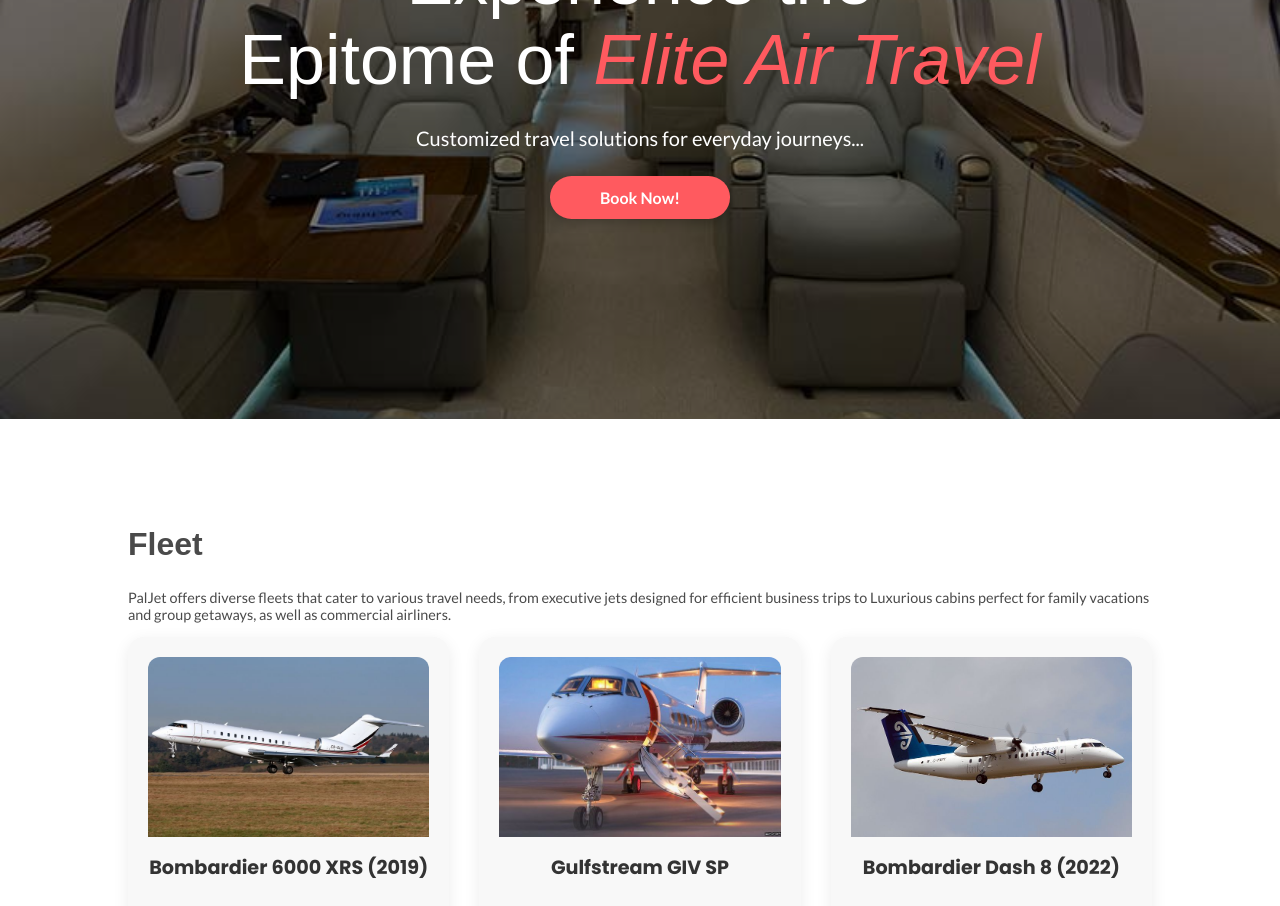
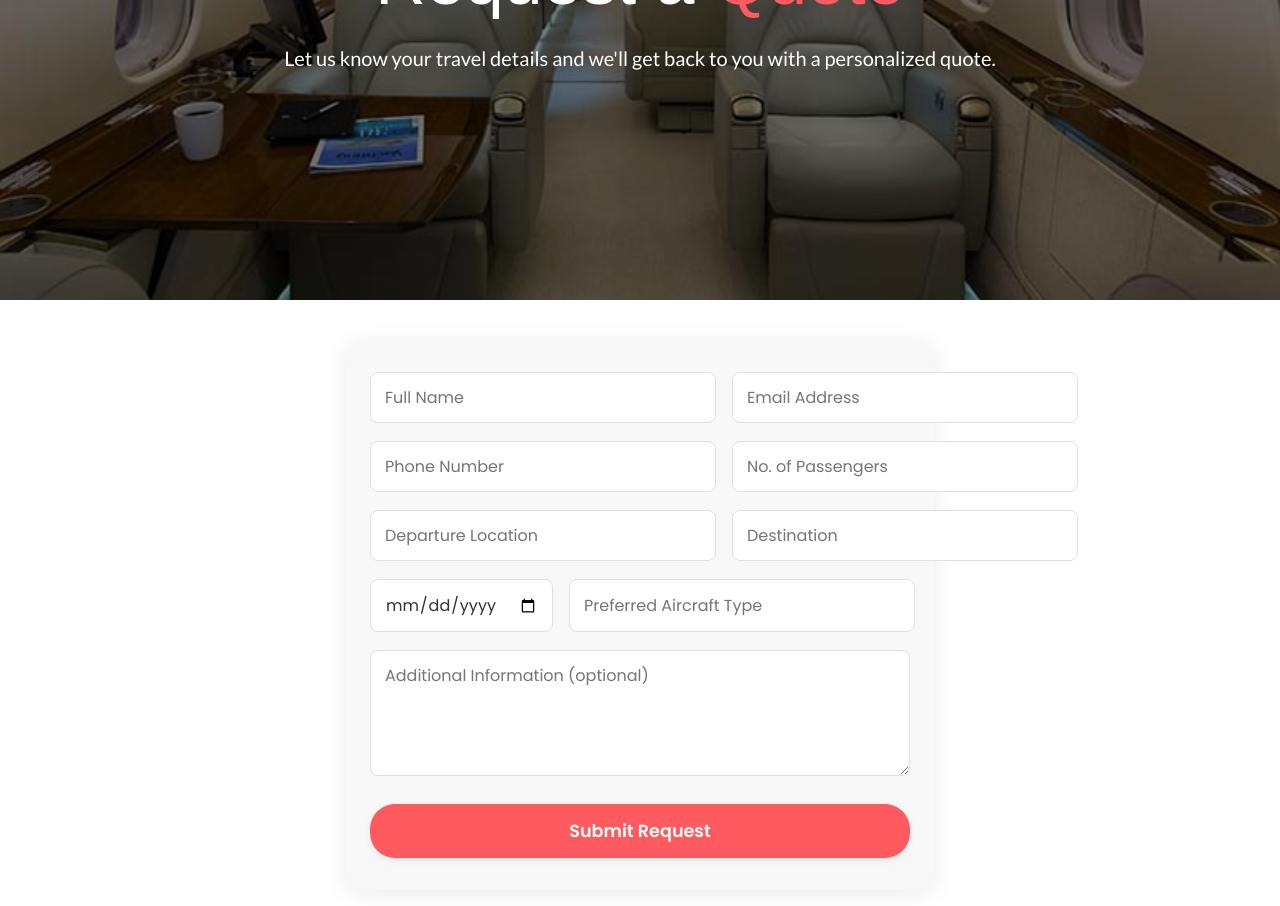
Before and after one commit to Dahmii/pal-aviation, a React (Vite) app: page /request-quote in a window 1280 px wide. Shown: the part 260-1166 px from the top of the page. Built offline with nearby package versions, Linux system fonts and the light colour scheme; a web font is replaced by a local one.

Commit message:
quote and about page added

```diff
--- a/package.json
+++ b/package.json
@@ -13,7 +13,7 @@
     "react": "^19.0.0",
     "react-dom": "^19.0.0",
     "react-icons": "^5.4.0",
-    "react-router-dom": "^7.1.5"
+    "react-router-dom": "^7.7.1"
   },
   "devDependencies": {
     "@eslint/js": "^9.19.0",
--- a/src/App.jsx
+++ b/src/App.jsx
@@ -1,4 +1,5 @@
 import React from "react";
+import { BrowserRouter as Router, Routes, Route } from "react-router-dom";
 import Navbar from "./components/Navbar/Navbar";
 import Header from "./components/Header/Header";
 import Footer from "./components/Footer/Footer";
@@ -8,11 +9,18 @@
 import Contact from "./components/Contact/Contact";
 import Fleet from "./components/Fleet/Fleet";
 import Banner from "./components/Banner/Banner";
+import AboutUs from "./pages/About-us/About-us"; // Import your About Us page
+import RequestQuote from "./pages/RequestQuote/RequestQuote"; // Import Request Quote page
 
 const App = () => {
   return (
-    <div>
+    <Router>
       <Navbar />
+      <Routes>
+        <Route
+          path="/"
+          element={
+            <>
               <Header />
               <Fleet />
               <Experience />
@@ -20,8 +28,15 @@
               <Services />
               <Contact />
               <Banner />
+            </>
+          }
+        />
+        <Route path="/about-us" element={<AboutUs />} />
+        <Route path="/request-quote" element={<RequestQuote />} />
+        {/* Add more routes as needed */}
+      </Routes>
       <Footer />
-    </div>
+    </Router>
   );
 };
 
--- a/src/components/Header/Header.jsx
+++ b/src/components/Header/Header.jsx
@@ -1,7 +1,15 @@
 import React, { useState, useEffect } from "react";
 import "./Header.css";
 
-const Header = () => {
+const Header = ({
+  title,
+  subtitle,
+  showAnimatedText = true,
+  buttonText = "Book Now!",
+  buttonLink = "#book-now",
+  showButton = true,
+  children,
+}) => {
   const words = [
     "Luxury Travels",
     "Exclusive Journeys",
@@ -11,26 +19,39 @@
   const [index, setIndex] = useState(0);
 
   useEffect(() => {
+    if (showAnimatedText) {
       const interval = setInterval(() => {
         setIndex((prevIndex) => (prevIndex + 1) % words.length);
-    }, 2000); // Change text every 2 seconds
-
+      }, 2000);
       return () => clearInterval(interval);
-  }, []);
+    }
+  }, [showAnimatedText]);
 
   return (
     <section className="header-section">
       <div className="header-container">
         <div className="header-text">
+          {showAnimatedText ? (
             <h1>
               Experience the <br /> Epitome of{" "}
               <span className="changing-text">{words[index]}</span>
             </h1>
-          <p>Customized travel solutions for everyday journeys...</p>
+          ) : (
+            <h1>{title || "Experience the Epitome of Luxury Travels"}</h1>
+          )}
+          <p>
+            {showAnimatedText
+              ? "Customized travel solutions for everyday journeys..."
+              : subtitle ||
+                "Customized travel solutions for everyday journeys..."}
+          </p>
+          {children}
         </div>
+        {showButton && (
           <div className="hero-btn">
-          <a href="#book-now">Book Now!</a>
+            <a href={buttonLink}>{buttonText}</a>
           </div>
+        )}
       </div>
     </section>
   );
--- a/src/components/Navbar/Navbar.jsx
+++ b/src/components/Navbar/Navbar.jsx
@@ -50,7 +50,7 @@
           </a>
         </li>
         <li>
-          <a href="#" onClick={() => setMenuOpen(false)}>
+          <a href="about-us" onClick={() => setMenuOpen(false)}>
             About Us
           </a>
         </li>
@@ -62,7 +62,7 @@
       </ul>
 
       <div className="nav-btn">
-        <a href="#">Request Quote</a>
+        <a href="request-quote">Request Quote</a>
       </div>
     </nav>
   );
--- /dev/null
+++ b/src/pages/About-us/About-us.jsx
@@ -0,0 +1,24 @@
+import React from "react";
+import "./About-us.css";
+import Header from "../../components/Header/Header";
+
+const AboutUs = () => {
+  return (
+    <div>
+      {/* <Navbar /> */}
+      <Header
+        showAnimatedText={false}
+        showButton={false}
+        title={
+          <>
+            About <span style={{ color: "#ff5a5f" }}>PalJet</span>
+          </>
+        }
+        subtitle="Discover our story, values, and commitment to luxury air travel."
+      />
+      <main>{/* Your about-us content goes here */}</main>
+    </div>
+  );
+};
+
+export default AboutUs;
--- /dev/null
+++ b/src/pages/RequestQuote/RequestQuote.css
@@ -0,0 +1,80 @@
+.quote-main {
+  display: flex;
+  justify-content: center;
+  align-items: flex-start;
+  min-height: 60vh;
+  background: #fff;
+  padding: 40px 0;
+}
+
+.quote-form {
+  background: #f8f8f8;
+  border-radius: 16px;
+  box-shadow: 0 4px 24px rgba(0, 0, 0, 0.08);
+  padding: 32px 24px;
+  max-width: 540px;
+  width: 100%;
+  margin: 0 auto;
+  display: flex;
+  flex-direction: column;
+  gap: 18px;
+}
+
+.quote-form-row {
+  display: flex;
+  gap: 16px;
+}
+
+.quote-form input,
+.quote-form textarea {
+  flex: 1;
+  padding: 12px 14px;
+  border: 1px solid #e0e0e0;
+  border-radius: 8px;
+  font-size: 1rem;
+  font-family: "Poppins", sans-serif;
+  background: #fff;
+  color: #333;
+  transition: border 0.2s;
+}
+
+.quote-form input:focus,
+.quote-form textarea:focus {
+  border: 1.5px solid #ff5a5f;
+  outline: none;
+}
+
+.quote-form textarea {
+  resize: vertical;
+  min-height: 80px;
+}
+
+.quote-btn {
+  background: #ff5a5f;
+  color: #fff;
+  border: none;
+  border-radius: 25px;
+  padding: 14px 0;
+  font-size: 1.1rem;
+  font-family: "Poppins", sans-serif;
+  font-weight: 600;
+  cursor: pointer;
+  margin-top: 10px;
+  transition: background 0.2s, transform 0.2s;
+  box-shadow: 0 2px 8px rgba(0, 0, 0, 0.08);
+}
+
+.quote-btn:hover {
+  background: #e14b50;
+  transform: translateY(-2px) scale(1.03);
+}
+
+@media (max-width: 600px) {
+  .quote-form {
+    padding: 18px 6px;
+  }
+  .quote-form-row {
+    flex-direction: column;
+    gap: 8px;
+  }
+}
--- /dev/null
+++ b/src/pages/RequestQuote/RequestQuote.jsx
@@ -0,0 +1,145 @@
+import React, { useState } from "react";
+import Header from "../../components/Header/Header";
+import Footer from "../../components/Footer/Footer";
+import Navbar from "../../components/Navbar/Navbar";
+import "./RequestQuote.css";
+
+const RequestQuote = () => {
+  const [form, setForm] = useState({
+    name: "",
+    email: "",
+    phone: "",
+    departure: "",
+    destination: "",
+    date: "",
+    passengers: "",
+    aircraftType: "",
+    message: "",
+  });
+
+  const handleChange = (e) => {
+    setForm({ ...form, [e.target.name]: e.target.value });
+  };
+
+  const handleSubmit = (e) => {
+    e.preventDefault();
+    // Handle form submission (e.g., send to backend or email service)
+    alert("Your request has been submitted!");
+    setForm({
+      name: "",
+      email: "",
+      phone: "",
+      departure: "",
+      destination: "",
+      date: "",
+      passengers: "",
+      aircraftType: "",
+      message: "",
+    });
+  };
+
+  return (
+    <div>
+      <Navbar />
+      <Header
+        title={
+          <>
+            Request a <span style={{ color: "#ff5a5f" }}>Quote</span>
+          </>
+        }
+        subtitle="Let us know your travel details and we'll get back to you with a personalized quote."
+        showAnimatedText={false}
+        showButton={false}
+      />
+      <main className="quote-main">
+        <form className="quote-form" onSubmit={handleSubmit}>
+          <div className="quote-form-row">
+            <input
+              type="text"
+              name="name"
+              placeholder="Full Name"
+              value={form.name}
+              onChange={handleChange}
+              required
+            />
+            <input
+              type="email"
+              name="email"
+              placeholder="Email Address"
+              value={form.email}
+              onChange={handleChange}
+              required
+            />
+          </div>
+          <div className="quote-form-row">
+            <input
+              type="tel"
+              name="phone"
+              placeholder="Phone Number"
+              value={form.phone}
+              onChange={handleChange}
+              required
+            />
+            <input
+              type="number"
+              name="passengers"
+              placeholder="No. of Passengers"
+              value={form.passengers}
+              onChange={handleChange}
+              min={1}
+              required
+            />
+          </div>
+          <div className="quote-form-row">
+            <input
+              type="text"
+              name="departure"
+              placeholder="Departure Location"
+              value={form.departure}
+              onChange={handleChange}
+              required
+            />
+            <input
+              type="text"
+              name="destination"
+              placeholder="Destination"
+              value={form.destination}
+              onChange={handleChange}
+              required
+            />
+          </div>
+          <div className="quote-form-row">
+            <input
+              type="date"
+              name="date"
+              placeholder="Travel Date"
+              value={form.date}
+              onChange={handleChange}
+              required
+            />
+            <input
+              type="text"
+              name="aircraftType"
+              placeholder="Preferred Aircraft Type"
+              value={form.aircraftType}
+              onChange={handleChange}
+            />
+          </div>
+          <textarea
+            name="message"
+            placeholder="Additional Information (optional)"
+            value={form.message}
+            onChange={handleChange}
+            rows={4}
+          />
+          <button type="submit" className="quote-btn">
+            Submit Request
+          </button>
+        </form>
+      </main>
+      <Footer />
+    </div>
+  );
+};
+
+export default RequestQuote;
```
Also changed, not shown: src/pages/About-us/About-us.css (added), 1 other file (tests, documents, lock files or other folders). Lines whose indentation alone changed are shown as unchanged.
